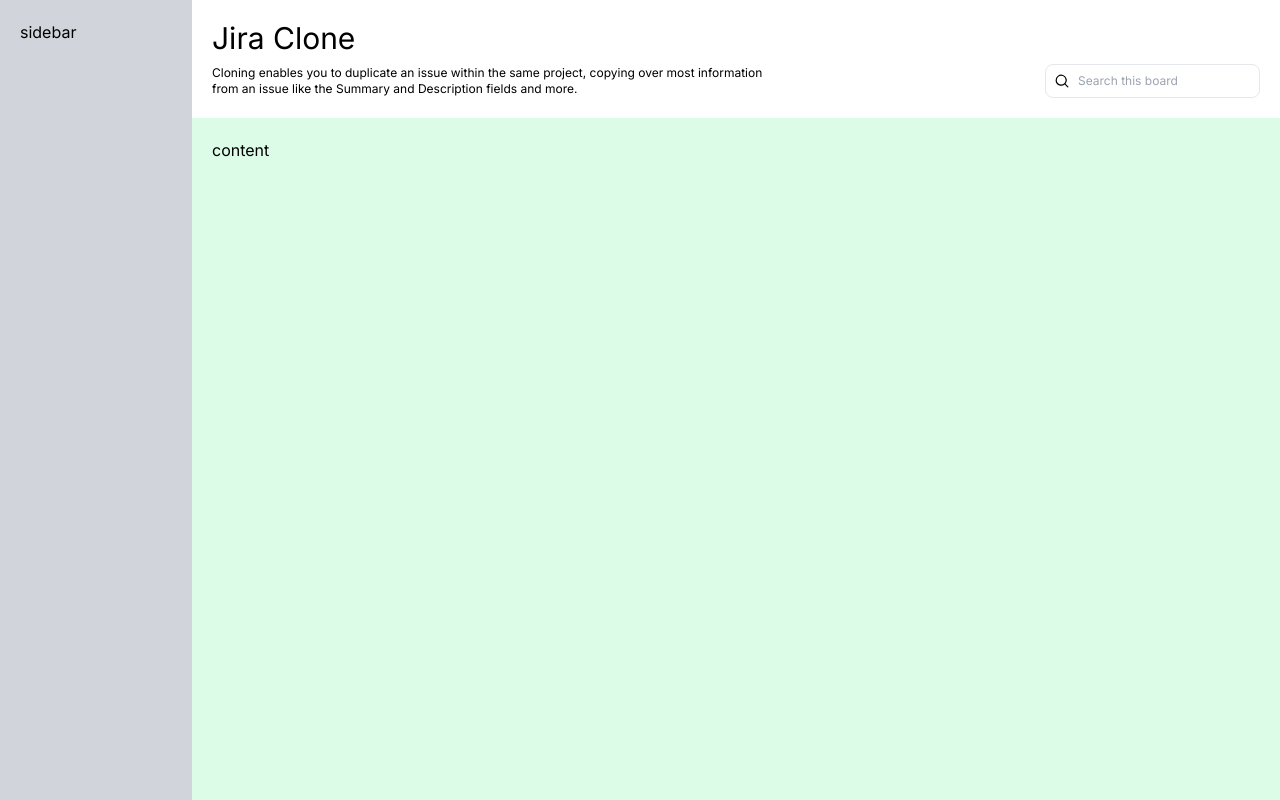
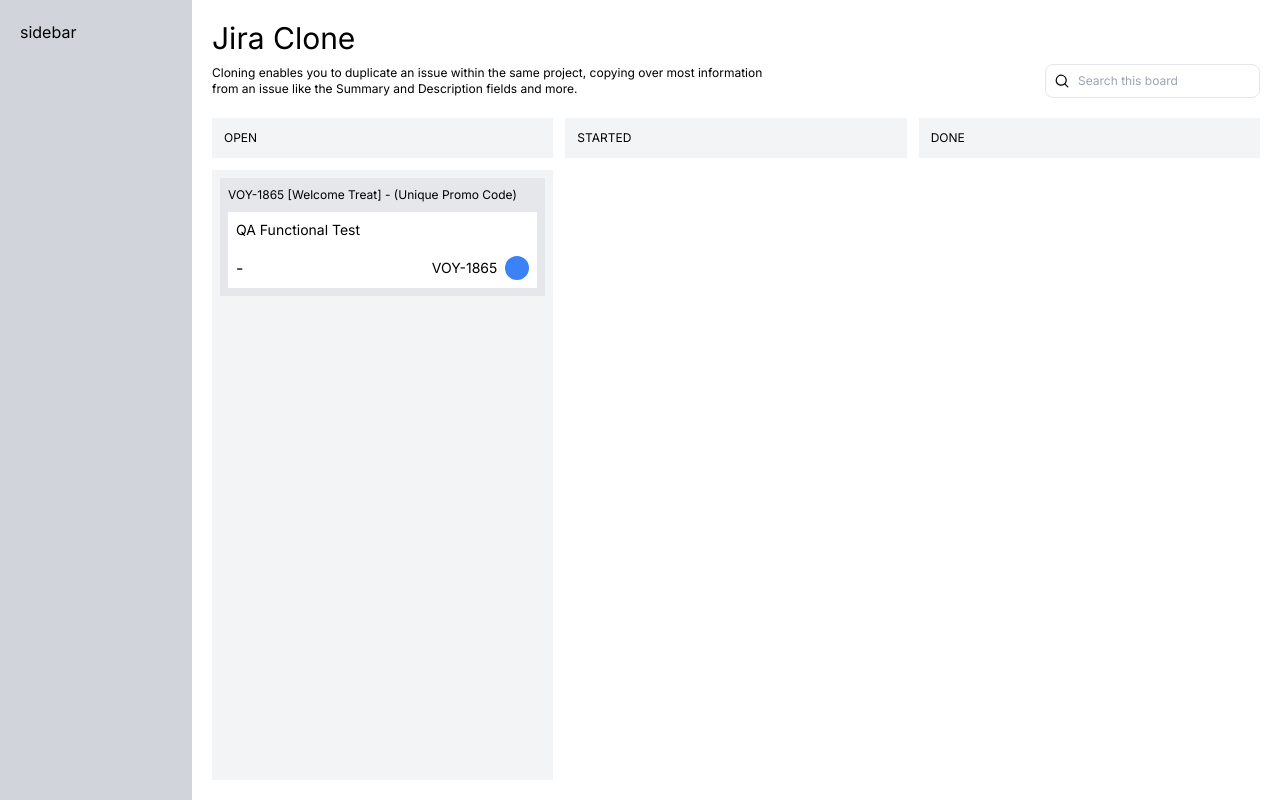
Before and after one commit to channiboi1998/jira-clone, a Next.js app: page / in a window 1280 px wide. Built offline with nearby package versions, Linux system fonts and the light colour scheme.

Commit message:
feat: board components + DnD plugin

```diff
--- a/package.json
+++ b/package.json
@@ -9,6 +9,7 @@
     "lint": "next lint"
   },
   "dependencies": {
+    "@hello-pangea/dnd": "^16.3.0",
     "@heroicons/react": "^2.0.18",
     "@types/node": "20.6.3",
     "@types/react": "18.2.22",
--- a/src/app/page.tsx
+++ b/src/app/page.tsx
@@ -33,8 +33,37 @@
           </div>
         </div>
         {/* Board Page: Content */}
-        <div className="flex-1 overflow-x-auto overflow-y-auto">
-          <div className="h-[2000px] p-5 bg-green-100">content</div>
+        <div className="flex-1 flex flex-col p-5 pt-0 overflow-x-auto overflow-y-auto">
+          {/* Board Page: Column Headings */}
+          <div className="grid grid-cols-3 gap-3">
+            <div className="bg-gray-100 uppercase p-3 text-xs">Open</div>
+            <div className="bg-gray-100 uppercase p-3 text-xs">Started</div>
+            <div className="bg-gray-100 uppercase p-3 text-xs">Done</div>
+          </div>
+          {/* Board Page: Columns */}
+          <div className="flex-1 grid grid-cols-3 gap-3 pt-3">
+            {/* Board Page: Open Column */}
+            <div className="bg-gray-100 p-2">
+              {/* Task Card */}
+              <div className="bg-gray-200 p-2 mb-3">
+                <p className="text-[12px] mb-2">
+                  VOY-1865 [Welcome Treat] - (Unique Promo Code)
+                </p>
+                <div className="bg-white p-2">
+                  {/* Task Card: Title */}
+                  <p className="text-sm mb-4">QA Functional Test</p>
+                  {/* Task Card: Footer */}
+                  <div className="grid grid-cols-2">
+                    <div>-</div>
+                    <div className="flex flex-row items-center justify-end space-x-2">
+                      <p className="text-sm">VOY-1865</p>
+                      <div className="h-6 w-6 rounded-full bg-blue-500" />
+                    </div>
+                  </div>
+                </div>
+              </div>
+            </div>
+          </div>
         </div>
       </section>
     </main>
```
Also changed, not shown: 1 other file (tests, documents, lock files or other folders).
